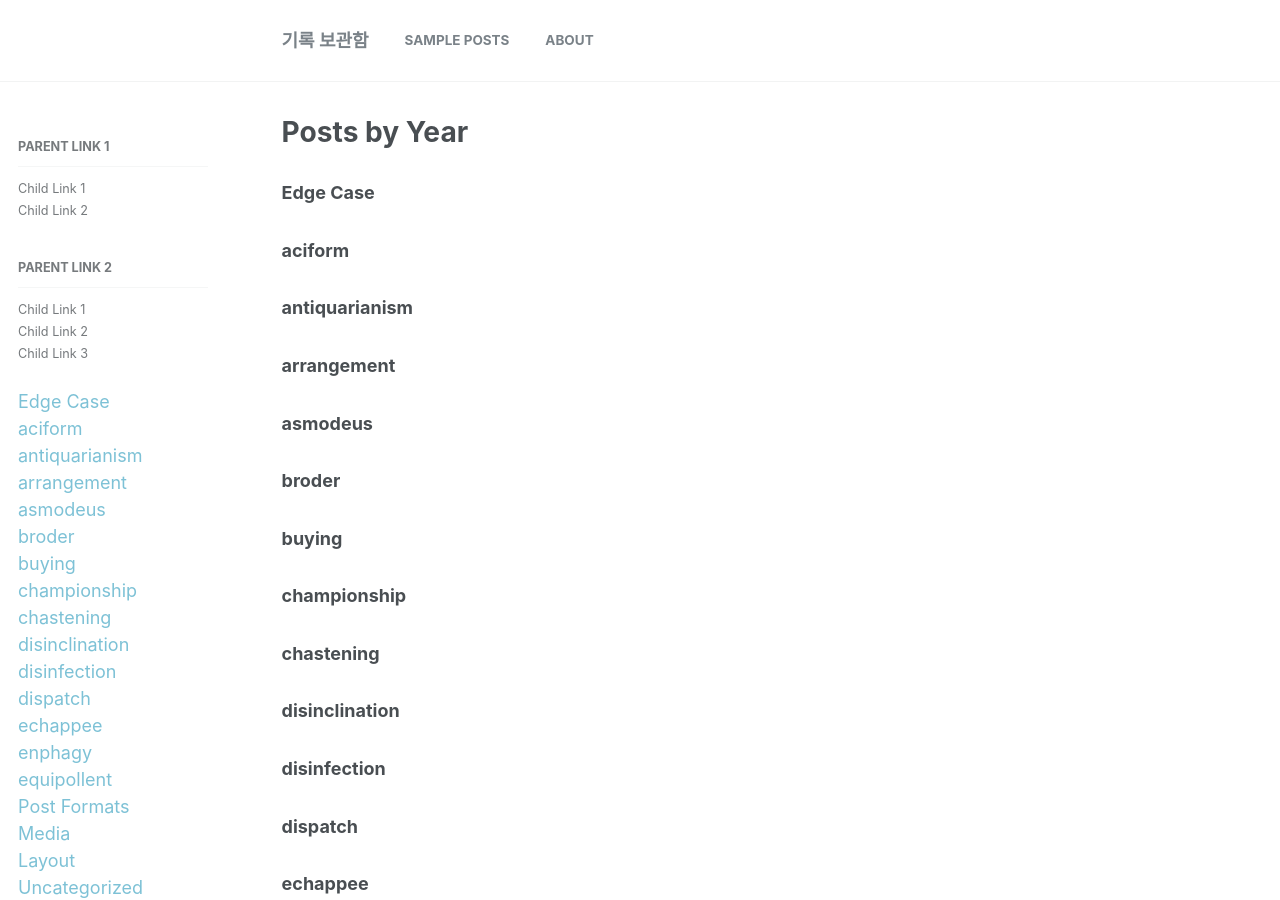
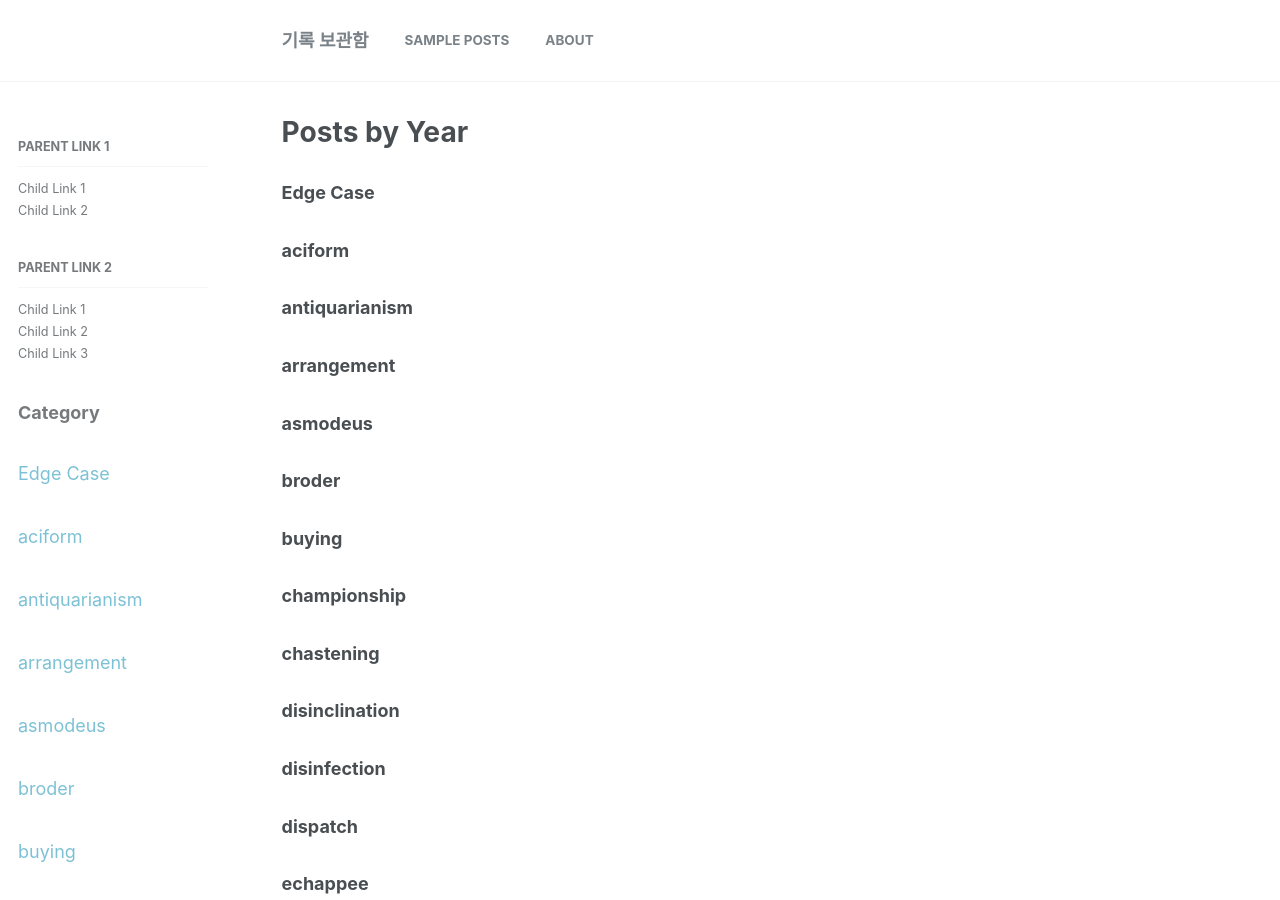
Before and after one commit to SofWa/custom-minimal-mistakes, a Jekyll site: the page built from _pages/list/archive-list.html, in a window 1280 px wide and 900 px high. Built offline with Jekyll 4.4.1, drawn with Linux system fonts in a browser that asks for light colours.

Commit message:
Update sidebar.html

```diff
--- a/_includes/sidebar.html
+++ b/_includes/sidebar.html
@@ -20,7 +20,10 @@
     {% if page.sidebar.nav %}
       {% include nav_list nav=page.sidebar.nav %}
     {% endif %}
+    <h3> Category </h3>
     {% for category in site.categories %}
+      <h3>{{ s.title }}</h3>
+      {{ s.text | markdownify }}
       <a name="{{ category | first }}">{{ category | first }}</a>
     {% endfor %}
   {% endif %}
```
